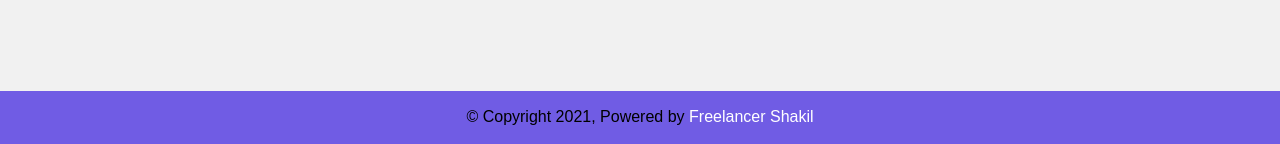
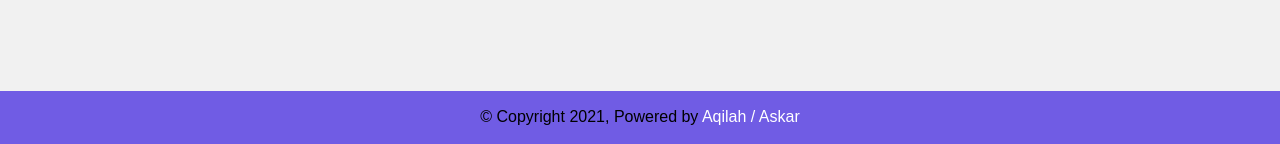
Before and after one commit to AXrock1/fs-news, a PHP site: page /index.php in a window 1280 px wide. Shown: the part 710-854 px from the top of the page. Run offline with PHP 8.4, Linux system fonts and the light colour scheme; data that the repository does not hold is empty.

Commit message:
membuat footer

```diff
--- a/footer.php
+++ b/footer.php
@@ -2,7 +2,7 @@
     <div class="container">
         <div class="row">
             <div class="col-md-12">
-                <span>© Copyright 2021, Powered by <a href="">Freelancer Shakil</a></span>
+                <span>© Copyright 2021, Powered by <a href="">Aqilah / Askar</a></span>
             </div>
         </div>
     </div>
```
